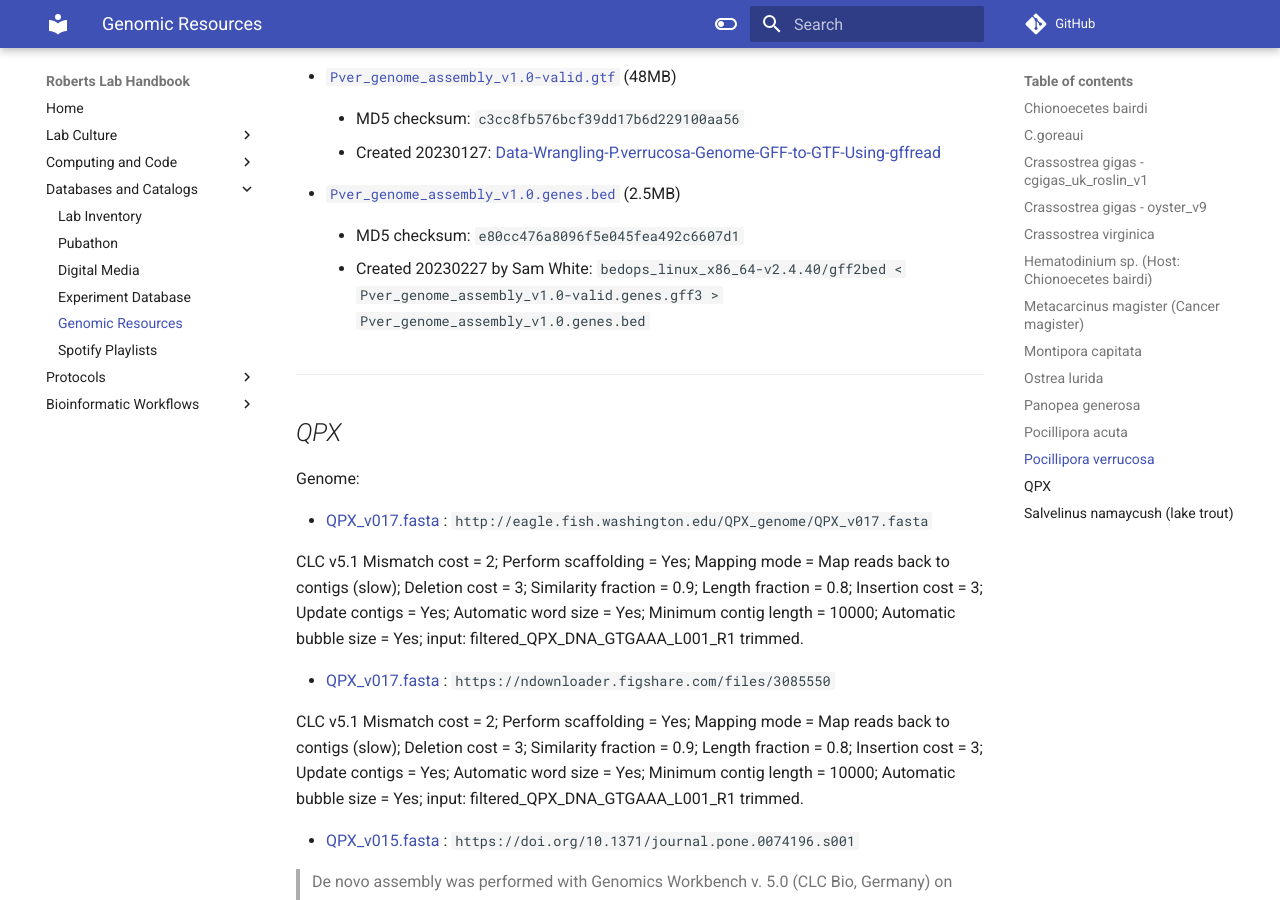
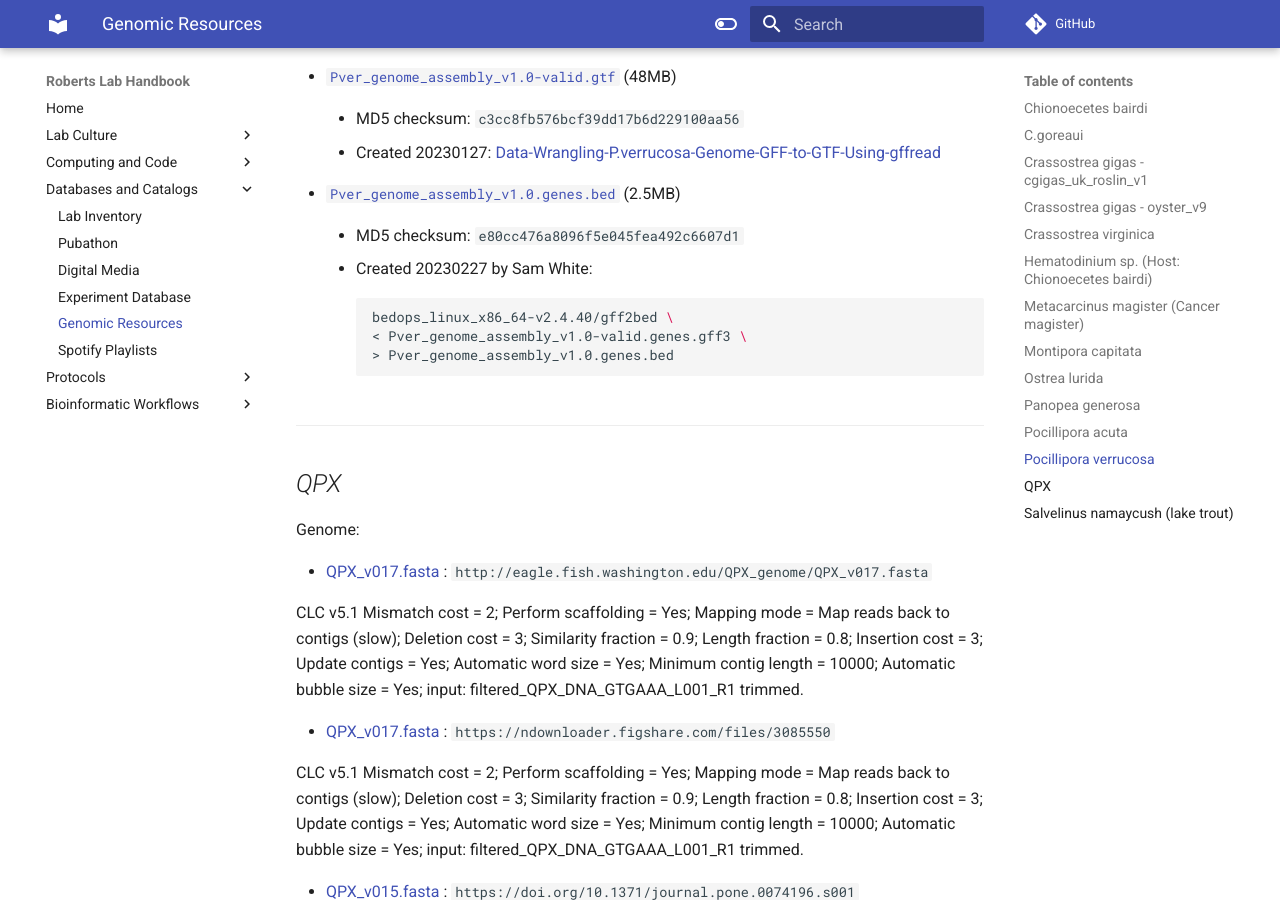
Before and after one commit to RobertsLab/resources, an MkDocs documentation site: the page built from docs/Genomic-Resources.md, in a window 1280 px wide and 900 px high, scrolled down 20039 px. Built offline with MkDocs 1.6.1 and Material for MkDocs 9.7.7, drawn with Linux system fonts in a browser that asks for light colours; comment, search, counter and statistics services are not loaded; part of the change alters nothing that is shown.

````diff
--- a/docs/Genomic-Resources.md
+++ b/docs/Genomic-Resources.md
@@ -919,7 +919,13 @@ Genome Feature Tracks
 
     - MD5 checksum: `e80cc476a8096f5e045fea492c6607d1`
 
-    - Created 20230227 by Sam White: `bedops_linux_x86_64-v2.4.40/gff2bed < Pver_genome_assembly_v1.0-valid.genes.gff3 > Pver_genome_assembly_v1.0.genes.bed`
+    - Created 20230227 by Sam White:
+
+        ```shell
+        bedops_linux_x86_64-v2.4.40/gff2bed \
+        < Pver_genome_assembly_v1.0-valid.genes.gff3 \
+        > Pver_genome_assembly_v1.0.genes.bed
+        ```
 
 ---
 
````
